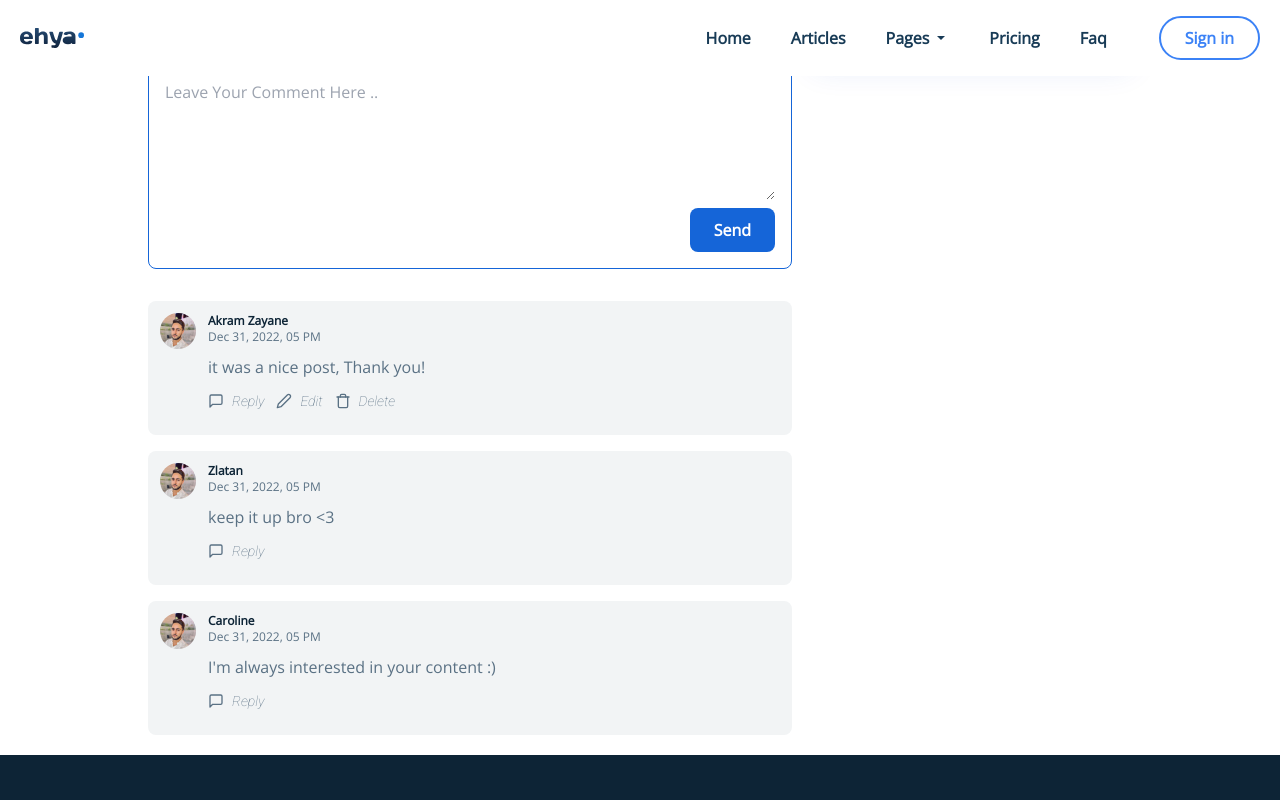
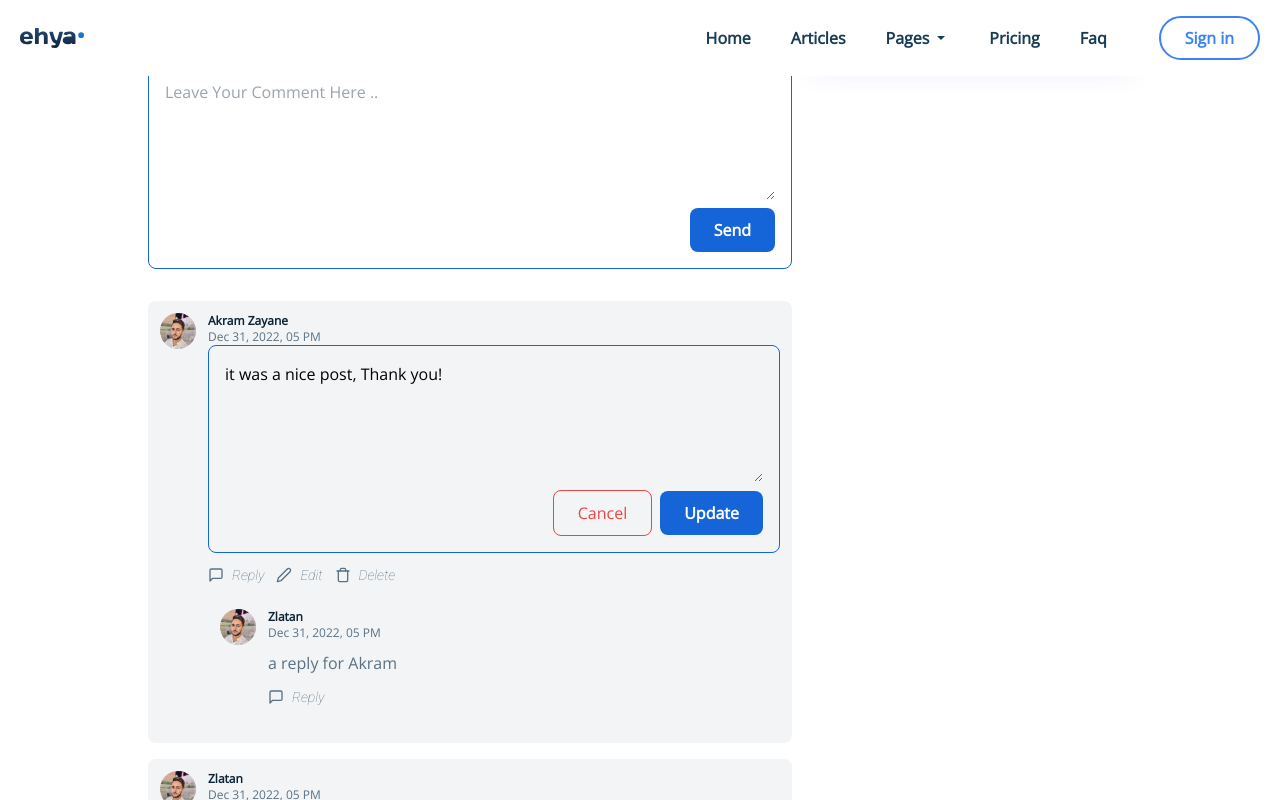
Before and after one commit to Akramzayan/Blog1, a React (Create React App) app: page /blog/1 in a window 1280 px wide. Both pictures are taken after a click on the button "Edit". Shown: the part 667-1467 px from the top of the page. Built offline with nearby package versions, Linux system fonts and the light colour scheme; the HTML template or start-up script is replaced by a standard one.

Commit message:
replying edidting and deleting Done

```diff
--- a/src/componenets/comments/Comment.jsx
+++ b/src/componenets/comments/Comment.jsx
@@ -1,10 +1,32 @@
 import React from "react";
 import images from "../../constants/images";
 import { FiMessageSquare, FiEdit2, FiTrash } from "react-icons/fi";
+import CommentForm from "./CommentForm";
 
-const Comment = ({ comment, logginedUserId }) => {
+const Comment = ({
+  comment,
+  logginedUserId,
+  affectedComment,
+  setAffectedComment,
+  addComment,
+  parentId = null,
+  updateComment,
+  deleteComment,
+  replies,
+}) => {
   const isUserLoggined = Boolean(logginedUserId);
   const commentBelongToUser = logginedUserId === comment.user._id;
+  const isReplying =
+    affectedComment &&
+    affectedComment.type === "replying" &&
+    affectedComment._id === comment._id;
+  const repliedCommentId = parentId ? parentId : comment._id;
+  const replyOnUserId = comment.user._id;
+  const isEditing =
+    affectedComment &&
+    affectedComment.type === "editing" &&
+    affectedComment._id === comment._id;
+
   return (
     <div className="flex flex-nowrap items-start gap-x-3 bg-[#F2F4F5] p-3 rounded-lg">
       <img
@@ -24,12 +46,28 @@
             hour: "2-digit",
           })}
         </span>
-        <p className="font-opensans mt-[10px] text-dark-light ">
-          {comment.desc}
-        </p>
+        {!isEditing && (
+          <p className="font-opensans mt-[10px] text-dark-light ">
+            {comment.desc}
+          </p>
+        )}
+
+        {isEditing && (
+          <CommentForm
+            btnLabel="Update"
+            formSubmitHandler={(value) => updateComment(value, comment._id)}
+            formCancelHandler={() => setAffectedComment(null)}
+            initialText={comment.desc}
+          />
+        )}
         <div className="flex items-center gap-x-3 text-dark-light font-roboto text-sm mt-3 mb-3">
           {isUserLoggined && (
-            <button className="flex items-center gap-x-2">
+            <button
+              className="flex items-center gap-x-2"
+              onClick={() =>
+                setAffectedComment({ type: "replying", _id: comment._id })
+              }
+            >
               <FiMessageSquare className="w-4 h-auto " />
               <span> Reply</span>
             </button>
@@ -37,17 +75,56 @@
 
           {commentBelongToUser && (
             <>
-              <button className="flex items-center gap-x-2">
+              <button
+                className="flex items-center gap-x-2"
+                onClick={() =>
+                  setAffectedComment({ type: "editing", _id: comment._id })
+                }
+              >
                 <FiEdit2 className="w-4 h-auto " />
                 <span> Edit</span>
               </button>
-              <button className="flex items-center gap-x-2">
+              <button
+                className="flex items-center gap-x-2"
+                onClick={() => deleteComment(comment._id)}
+              >
                 <FiTrash className="w-4 h-auto " />
                 <span> Delete</span>
               </button>
             </>
           )}
         </div>
+        {isReplying && (
+          <CommentForm
+            btnLabel="Reply"
+            formSubmitHandler={(value) =>
+              addComment(value, repliedCommentId, replyOnUserId)
+            }
+            formCancelHandler={() => setAffectedComment(null)}
+          />
+        )}
+        {
+          replies.length > 0 && (
+            <div>
+              {replies.map((reply) => {
+                return(
+                <Comment
+                key={reply._id}
+                addComment={addComment}
+                affectedComment={affectedComment}
+                setAffectedComment={setAffectedComment}
+                comment={reply}
+                deleteComment={deleteComment}
+                logginedUserId={logginedUserId}
+                replies={[]}
+                updateComment={updateComment}
+                parentId={comment._id} />
+              )
+
+              })}
+            </div>
+          )
+        }
       </div>
     </div>
   );
--- a/src/componenets/comments/CommentContainer.jsx
+++ b/src/componenets/comments/CommentContainer.jsx
@@ -1,23 +1,24 @@
-import React, { useEffect, useState } from 'react'
-import CommentForm from './CommentForm'
-import Comment from './Comment'
-import { getCommentsData } from '../../data/comments'
+import React, { useEffect, useState } from "react";
+import CommentForm from "./CommentForm";
+import Comment from "./Comment";
+import { getCommentsData } from "../../data/comments";
 
-const CommentContainer = ({className,logginedUserId}) => {
+const CommentContainer = ({ className, logginedUserId }) => {
   const [comments, setComments] = useState([]);
-    const mainComments = comments.filter((comment) => comment.parent ===null)
+  const mainComments = comments.filter((comment) => comment.parent === null);
+  const [affectedComment, setAffectedComment] = useState(null);
+
   console.log(comments);
   useEffect(() => {
-        (async() => {
-            const commetnData =await getCommentsData();
-            setComments(commetnData)
-        })()
-    },[])
+    (async () => {
+      const commetnData = await getCommentsData();
+      setComments(commetnData);
+    })();
+  }, []);
 
-    const addCommentHAndler =(value,parent =null,replyOnUser=null) => {
-        const newComment ={
-
-                _id: "10",
+  const addCommentHAndler = (value, parent = null, replyOnUser = null) => {
+    const newComment = {
+      _id: Math.random.toString(),
       user: {
         _id: "a",
         name: "Akram  Zayane",
@@ -26,27 +27,60 @@
       post: "1",
       parent: null,
       replyOnUser: null,
-                createdAt: "2022-12-31T17:22:05.092+0000",
+      createdAt: new Date().toISOString() ,
+    };
+    setComments((curState) => {
+      return [newComment, ...curState];
+    });
+    setAffectedComment(null);
+  };
+  const updateCommentHandler=(value,CommentId)=> {
+    const updatedComments = comments.map((comment) => {
+      if(comment._id===CommentId){
+        return {...comment,desc:value}
+      }
+      return comment
 
-
-        };
-        setComments((curState) =>{
-          return[newComment,...curState];
+    })
+    setComments(updatedComments);
+    setAffectedComment(null);
+  }
+  const deleteCommentHandler =(commentId) => {
+    const updatedComments = comments.filter((comment)=> {
+      return comment._id !== commentId
+    })
+    setComments(updatedComments)
+  }
+  const getRepliesHandler =(commentId) => {
+   return comments.filter ((comment) =>comment.parent ===commentId)
+   .sort((a,b) =>  {
+    return new Date(a.createdAt).getTime() - new Date(b.createdAt).getTime()
    })
 
   }
   return (
     <div className={`${className}`}>
-        <CommentForm btnLabel="Send" formSubmitHandler={(value) => addCommentHAndler(value)}/>
-      <div className='space-y-4 mt-8'>
+      <CommentForm
+        btnLabel="Send"
+        formSubmitHandler={(value) => addCommentHAndler(value)}
+      />
+      <div className="space-y-4 mt-8">
         {mainComments.map((comment) => (
-          <Comment comment={comment} logginedUserId={logginedUserId} />
+          <Comment
+          key={comment._id}
+            comment={comment}
+            logginedUserId={logginedUserId}
+            affectedComment={affectedComment}
+            setAffectedComment={setAffectedComment}
+            addComment={addCommentHAndler}
+            updateComment={updateCommentHandler}
+            deleteComment={deleteCommentHandler}
+            replies={getRepliesHandler(comment._id)}
+          />
         ))}
-
-
       </div>
     </div>
-  )
-}
+  );
+};
 
-export default CommentContainer
+export default CommentContainer;
--- a/src/componenets/comments/CommentForm.jsx
+++ b/src/componenets/comments/CommentForm.jsx
@@ -1,7 +1,12 @@
 import React, { useState } from "react";
 
-const CommentForm = ({ btnLabel,formSubmitHandler }) => {
-  const [value, setValue] = useState("");
+const CommentForm = ({
+  btnLabel,
+  formSubmitHandler,
+  formCancelHandler = null,
+  initialText = "",
+}) => {
+  const [value, setValue] = useState(initialText);
   const submitHandler = (e) => {
     e.preventDefault();
     formSubmitHandler(value);
@@ -9,9 +14,9 @@
   };
   return (
     <form onSubmit={submitHandler}>
-      <div className="flex flex-col items-end border border-primary rounded-lg p-4">
+      <div className="flex flex-col items-end border border-primary rounded-lg p-4 ">
         <textarea
-          className="w-full focus:outline-none"
+          className="w-full focus:outline-none bg-transparent"
           rows="5"
           placeholder="Leave Your Comment Here .."
           value={value}
@@ -19,13 +24,22 @@
             setValue(e.target.value);
           }}
         />
-        <button
-          type="submit"
-          className="px-6 py-2.5 rounded-lg bg-primary text-white font-semibold
-             mt-2"
-        >
-          {btnLabel}
-        </button>
+        <div className="flex items-center gap-x-2 pt-2 ">
+          {formCancelHandler && (
+            <button
+              onClick={formCancelHandler}
+              className="px-6 py-2.5 rounded-lg border border-red-500 text-red-500"
+            >
+              Cancel
+            </button>
+          )}
+          <button
+            type="submit"
+            className="px-6 py-2.5 rounded-lg bg-primary text-white font-semibold"
+          >
+            {btnLabel}
+          </button>
+        </div>
       </div>
     </form>
   );
```
Lines whose indentation alone changed are shown as unchanged.
